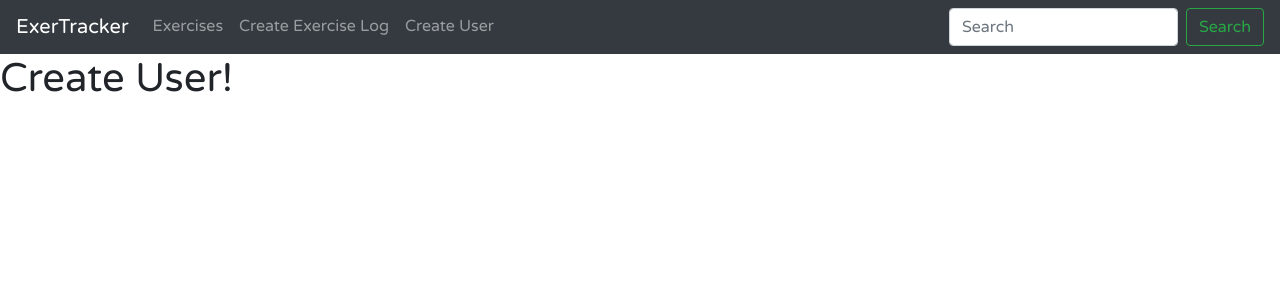
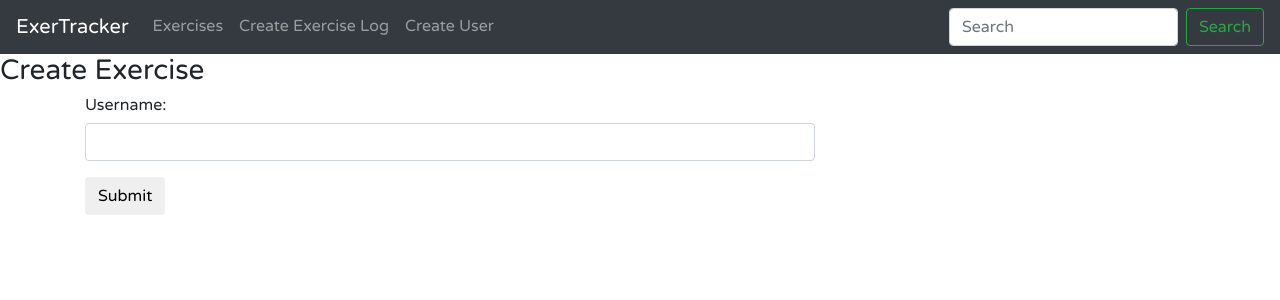
Before and after one commit to harsh-95/exercise-tracker, a React (Create React App) app in the folder exercise-tracker/frontend/: page /user in a window 1280 px wide. Shown: the top 300 px of the page. Built offline with nearby package versions, Linux system fonts and the light colour scheme.

Commit message:
create user UI

```diff
--- a/exercise-tracker/frontend/src/components/CreateUser.js
+++ b/exercise-tracker/frontend/src/components/CreateUser.js
@@ -1,9 +1,46 @@
 import React, { Component } from "react";
 
 class CreateUser extends Component{
+
+    constructor(props){
+        super(props);
+
+        this.state = {
+            username: ''
+        }
+    }
+
+    onChangeUsername = (e)=>{
+        this.setState({
+            username: e.target.value
+        })
+    }
+
+    onSubmit = (e)=>{
+        e.preventDefault();
+
+        const user = this.state;
+        console.log(user);
+    }
+
     render(){
         return(
-            <div>Create User!</div>
+            <div>
+                <h3>Create Exercise</h3>
+                <div className="container">
+                    <div className="row">
+                        <div className="col-md-8">
+                            <form class="add-exercise-form" onSubmit={this.onSubmit} action="">
+                                <div className="form-group">
+                                    <label for="username">Username:</label>
+                                    <input type="text" name="username" id="username" onChange={this.onChangeUsername} value={this.state.username} className="form-control"/>
+                                </div>
+                                <input type="submit" className="btn btn-sucess" value="Submit"/>
+                            </form>
+                        </div>
+                    </div>
+                </div>
+            </div>
         );
     }
 }
```
